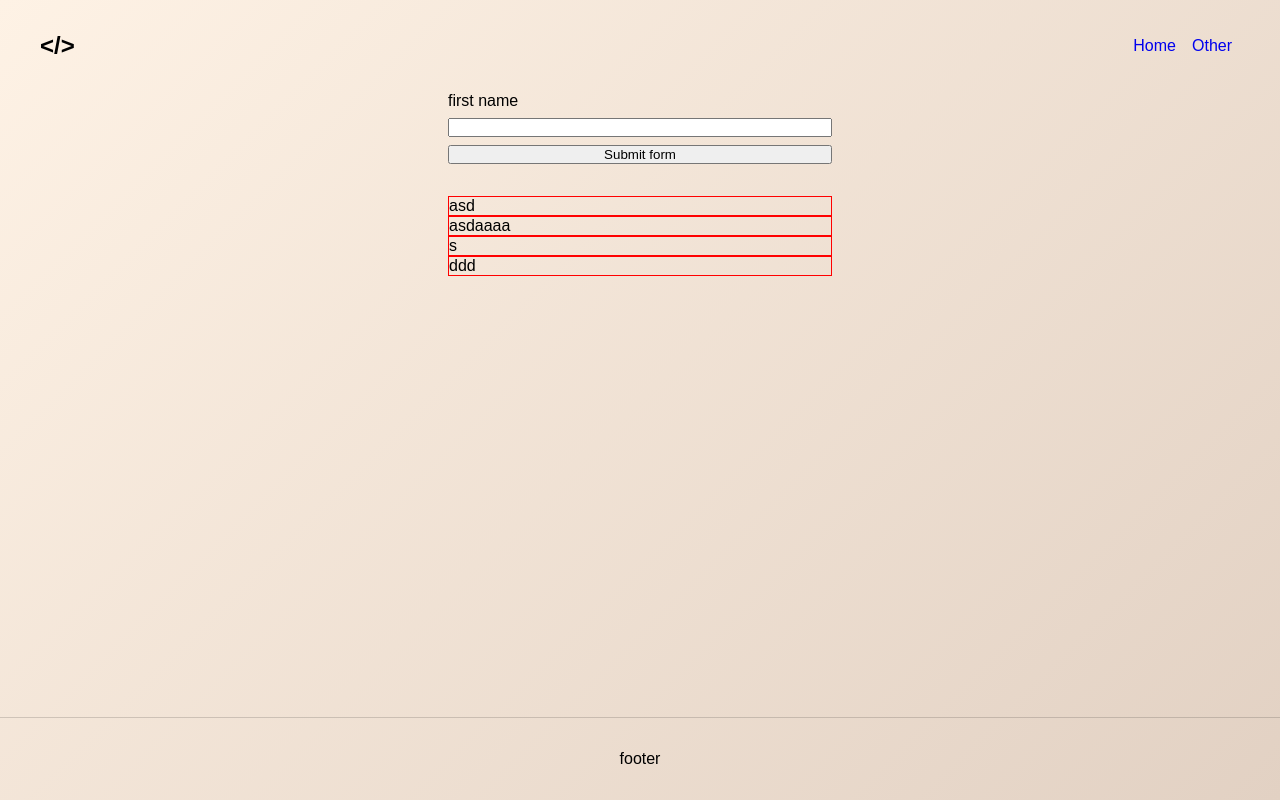
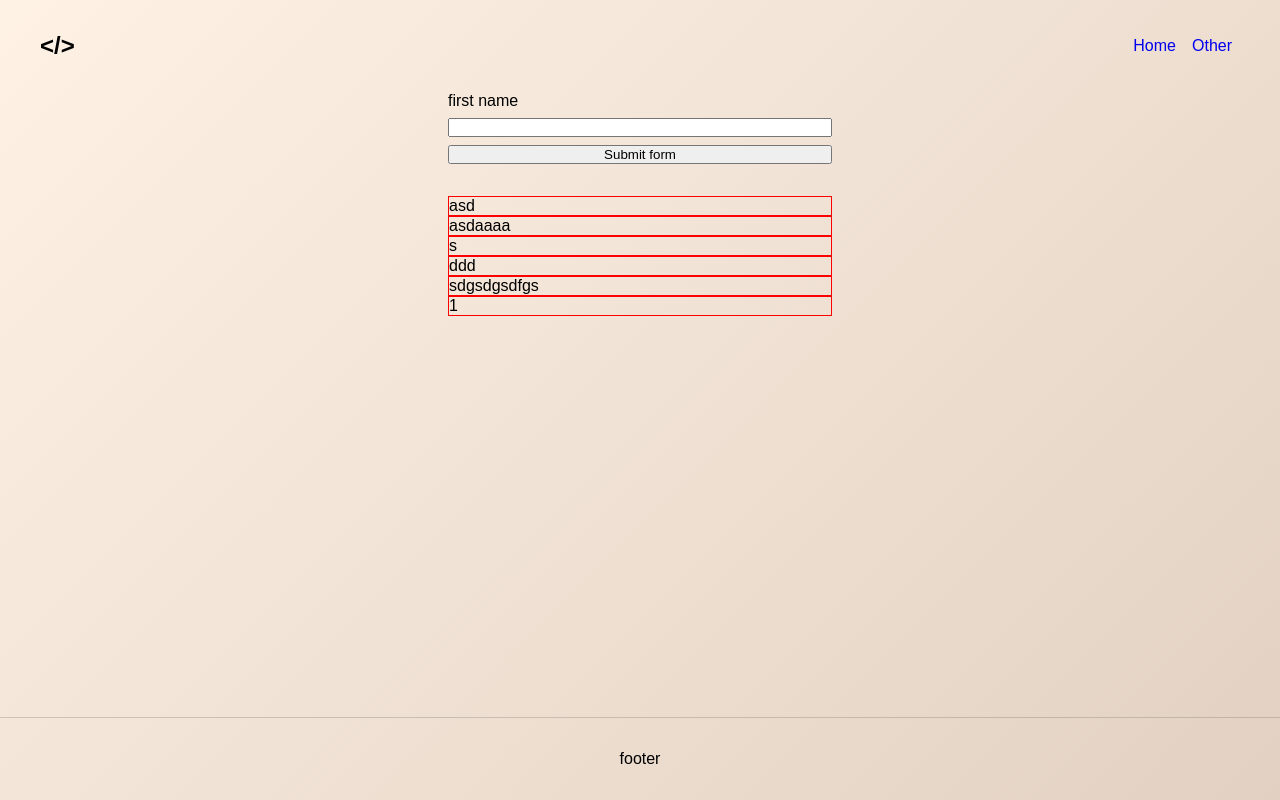
Before and after one commit to johannranudd/next-api-template, a Next.js app: page / in a window 1280 px wide. Built offline with nearby package versions, Linux system fonts and the light colour scheme.

Commit message:
api/people: two fetchOnLoad() function on submit form 2

```diff
--- a/data/people.json
+++ b/data/people.json
@@ -1 +1 @@
-[{"id":1655548435910,"name":"asd"},{"id":1655548437468,"name":"asdaaaa"},{"id":1655548481017,"name":"s"},{"id":1655548893665,"name":"ddd"}]
+[{"id":1655548435910,"name":"asd"},{"id":1655548437468,"name":"asdaaaa"},{"id":1655548481017,"name":"s"},{"id":1655548893665,"name":"ddd"},{"id":1655549781082,"name":"sdgsdgsdfgs"},{"id":1655549802645,"name":"1"}]
--- a/pages/index.js
+++ b/pages/index.js
@@ -8,7 +8,6 @@ import { buildPath, extractData } from '../utils/fetch';
 
 export default function Home(props) {
   const [people, setPeople] = useState(props.data.people);
-  // console.log('people: ', people);
 
   async function fetchOnLoad() {
     const res = await fetch(`${server}/api/people`);
```
